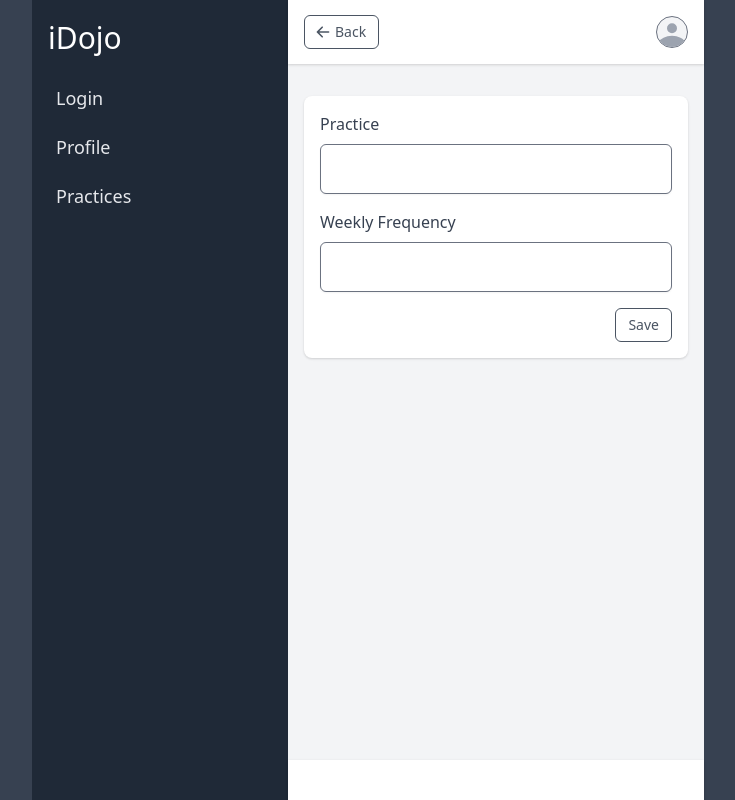
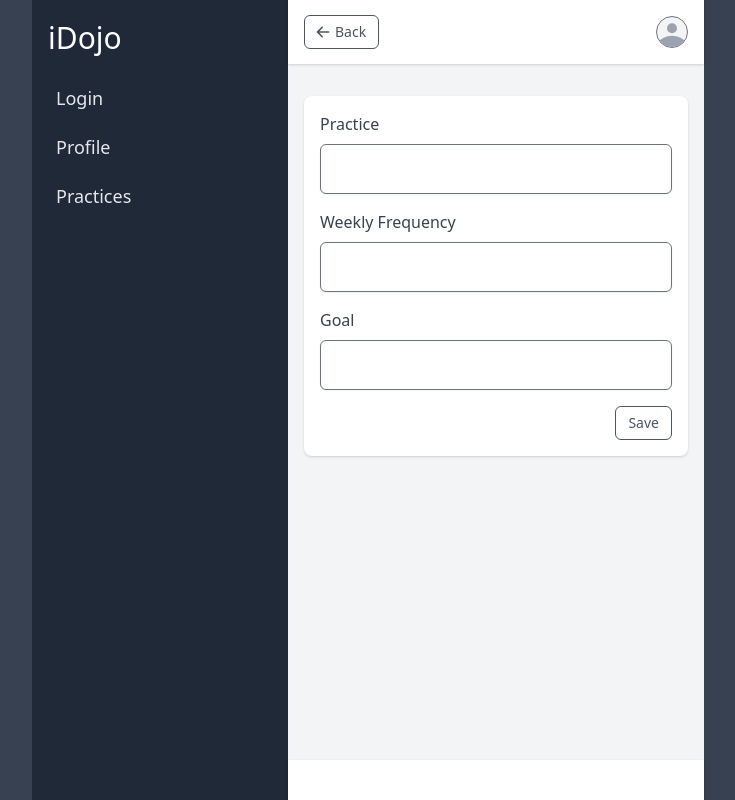
Before and after one commit to sirmews/spa-v2, a React (Create React App) app: page /practice/new in a window 1280 px wide. Shown: the whole page, without its empty margins (272-1007 px from the left). Built offline with nearby package versions, Linux system fonts and the light colour scheme.

Commit message:
feat: updates for use with laravel

```diff
--- a/src/gql/mutations/newPractice.ts
+++ b/src/gql/mutations/newPractice.ts
@@ -1,13 +1,11 @@
 import gql from 'graphql-tag';
 
 export const NEW_PRACTICE = gql`
-  mutation newPractice($name: String!, $weekly_frequency: bigint!) {
-    insert_practices(objects: { name: $name, weekly_frequency: $weekly_frequency }) {
-      affected_rows
-      returning {
-        id
-        name
-      }
+  mutation newPractice($name: String!, $weekly_frequency: Int!, $goal: String!) {
+    createPractice(name: $name, weekly_frequency: $weekly_frequency, goal: $goal) {
+      id
+      name
+			goal
     }
   }
 `;
--- a/src/gql/queries/getPractice.ts
+++ b/src/gql/queries/getPractice.ts
@@ -1,8 +1,8 @@
 import gql from 'graphql-tag';
 
 export const GET_PRACTICE = gql`
-  query getPractice($id: String!) {
-    practices_by_pk(id: $id) {
+  query getPractice($id: Int!) {
+    practice(id: $id) {
       id
       name
       goal
--- a/src/practices/id.tsx
+++ b/src/practices/id.tsx
@@ -3,11 +3,11 @@ import { GET_PRACTICE } from '../gql/queries/getPractice';
 import { useParams } from "react-router-dom";
 
 const Practice = () => {
-  const { id } = useParams<{ id?: string }>();
+  const { id } = useParams<{ id: string }>();
 
   const { data, loading, error } = useQuery(GET_PRACTICE, {
     variables: {
-      id: id
+      id: parseInt(id)
     }
   });
 
@@ -20,8 +20,7 @@ const Practice = () => {
     return <h2>Error :(</h2>
   }
 
-  console.log(data);
-  const { practices_by_pk: practice } = data;
+  const { practice } = data;
 
   return (
     <ul className="sm:grid-cols-2 lg:grid-cols-2">
--- a/src/practices/index.tsx
+++ b/src/practices/index.tsx
@@ -16,7 +16,7 @@ const Practices = () => {
     return <h2>Error :(</h2>
   }
 
-  const { profile } = data;
+	const { profile } = data;
 	const { practices } = profile;
 
   return (
--- a/src/practices/new.tsx
+++ b/src/practices/new.tsx
@@ -1,31 +1,22 @@
 import { useState } from 'react';
 import { useMutation } from "@apollo/client";
 import { NEW_PRACTICE } from '../gql/mutations/newPractice';
-import { GET_PRACTICES } from '../gql/queries/getPractices';
+import { GET_PROFILE } from '../gql/queries/getProfile';
 import Button from '../components/Button';
 import { useHistory } from "react-router-dom";
+import internal from 'stream';
 
 const NewPractice = () => {
 
-  const [practice, setPractice] = useState({});
+  const [practice, setPractice] = useState<{
+		name?: string,
+		weekly_frequency?: number,
+		goal?: string
+	}>({});
 
   const history = useHistory();
 
-  const updateCache = (cache: any, {data}: any) => {
-    // Fetch the practices from the cache
-    const existingPractices = cache.readQuery({
-      query: GET_PRACTICES
-    });
-
-    // Add the new practice to the cache
-    const newPractice = data.insert_practices.returning[0];
-    cache.writeQuery({
-      query: GET_PRACTICES,
-      data: {practice: [newPractice, ...existingPractices.practices]}
-    });
-  };
-
-  const [addPractice] = useMutation(NEW_PRACTICE, {update: updateCache});
+  const [addPractice] = useMutation(NEW_PRACTICE);
 
   return (
     <div className="sm:grid-cols-2 lg:grid-cols-2">
@@ -33,7 +24,19 @@ const NewPractice = () => {
         <div className="p-4">
           <form className="space-y-4" onSubmit={(e) => {
             e.preventDefault();
-            addPractice({ variables: practice });
+            addPractice(
+							{
+								variables: practice,
+								optimisticResponse: {
+									addPractice: {
+										id: 'temp_id',
+										__typename: "Practice",
+										name: practice.name,
+										weekly_frequency: practice.weekly_frequency,
+										goal: practice.goal
+									}
+								}
+							});
             history.push('/practices')
           }}>
             <div>
@@ -66,6 +69,20 @@ const NewPractice = () => {
                 />
               </div>
             </div>
+            <div>
+              <label htmlFor="goal" className="block text-md font-medium text-gray-700">
+                Goal
+              </label>
+              <div className="mt-2">
+                <input
+                  type="text"
+                  name="goal"
+                  id="goal"
+                  className="py-3 px-4 block w-full shadow-sm rounded-md"
+                  onChange={(e) => setPractice({...practice, [e.target.name]: e.target.value})}
+                />
+              </div>
+            </div>
             <div className="flex justify-end">
 							<Button type="submit">Save</Button>
             </div>
```
